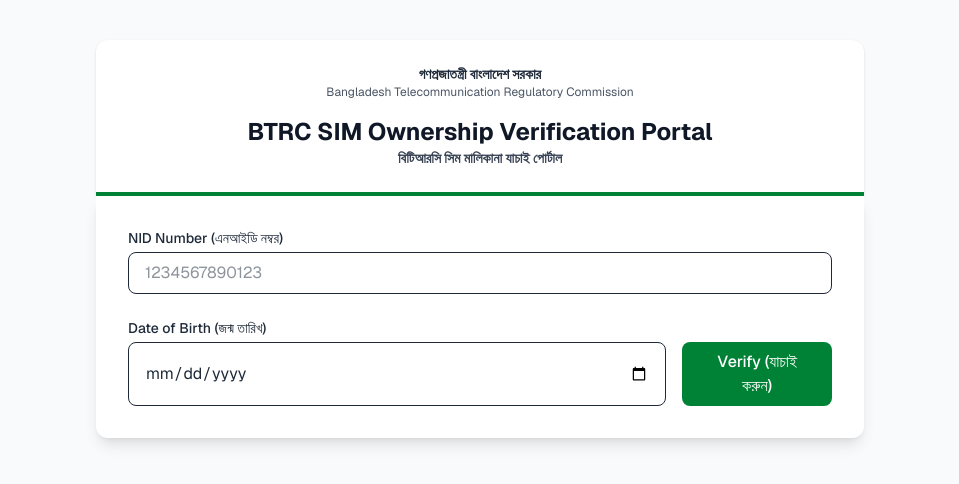
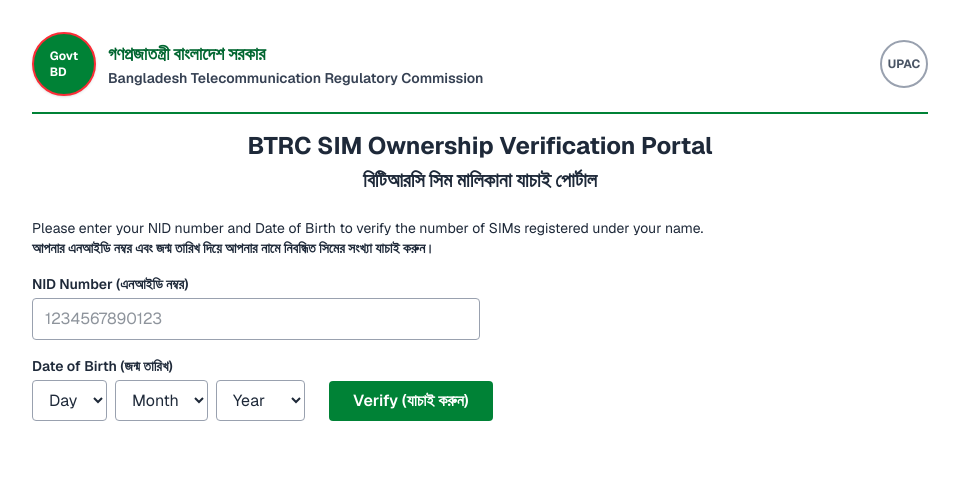
Before and after one commit to Robiul2034/sim-verifier, a Next.js app: page / in a window 1280 px wide. Shown: the top 484 px of the page, without its empty margins (160-1119 px from the left). Built offline with nearby package versions, Linux system fonts and the light colour scheme.

Commit message:
page.tsx

```diff
--- a/app/page.tsx
+++ b/app/page.tsx
@@ -1,53 +1,50 @@
 "use client";
 
 import { useState } from "react";
+import Image from "next/image";
 
 export default function Home() {
   const [step, setStep] = useState(1);
   const [nid, setNid] = useState("");
-  const [dob, setDob] = useState("");
-  const [phones, setPhones] = useState<string[]>([]);
+  const [day, setDay] = useState("");
+  const [month, setMonth] = useState("");
+  const [year, setYear] = useState("");
+
+  // ছবির মতো ৬টি ইনপুট ফিল্ড
+  const [phones, setPhones] = useState<string[]>(new Array(6).fill(""));
   const [loading, setLoading] = useState(false);
   const [results, setResults] = useState<any[] | null>(null);
 
-  // ধাপ ১: NID চেক করা
-  const handleCheckNid = async (e: React.FormEvent) => {
+  const months = ["Jan", "Feb", "Mar", "Apr", "May", "Jun", "Jul", "Aug", "Sep", "Oct", "Nov", "Dec"];
+  const days = Array.from({ length: 31 }, (_, i) => i + 1);
+  const years = Array.from({ length: 50 }, (_, i) => 2024 - i);
+
+  // Step 1: Verify Button Click
+  const handleVerifyClick = (e: React.FormEvent) => {
     e.preventDefault();
-    if (!nid || !dob) return alert("Please enter NID and DOB.");
+    if (!nid || !day || !month || !year) {
+      return alert("Please fill NID and full Date of Birth.");
+    }
+    // পরবর্তী ধাপে যাওয়া (ছবির মতো ইনপুট ফিল্ড দেখানো)
+    setStep(2);
+  };
+
+  // Step 2: Verify Multiple Phones
+  const handleVerifyPhones = async () => {
+    const filledPhones = phones.filter((p) => p.trim() !== "");
+    if (filledPhones.length === 0) return alert("Please enter at least one phone number.");
+
+    // Date Format YYYY-MM-DD (যেমন: 1987-11-03)
+    const monthNum = (months.indexOf(month) + 1).toString().padStart(2, '0');
+    const dayNum = day.padStart(2, '0');
+    const formattedDob = `${year}-${monthNum}-${dayNum}`;
 
     setLoading(true);
     try {
       const res = await fetch("/api/verify", {
         method: "POST",
         headers: { "Content-Type": "application/json" },
-        body: JSON.stringify({ action: "check_nid", nid, dob }),
-      });
-      const data = await res.json();
-
-      if (data.success) {
-        setPhones(new Array(data.sim_count).fill(""));
-        setStep(2);
-      } else {
-        alert(data.message);
-      }
-    } catch (error) {
-      alert("Network error.");
-    } finally {
-      setLoading(false);
-    }
-  };
-
-  // ধাপ ২: নাম্বার ভেরিফাই করা
-  const handleVerifyPhones = async () => {
-    const filledPhones = phones.filter((p) => p.trim() !== "");
-    if (filledPhones.length === 0) return alert("Please enter phone numbers.");
-
-    setLoading(true);
-    try {
-      const res = await fetch("/api/verify", {
-        method: "POST",
-        headers: { "Content-Type": "application/json" },
-        body: JSON.stringify({ action: "verify_phones", nid, dob, phones: filledPhones }),
+        body: JSON.stringify({ nid, dob: formattedDob, phones: filledPhones }),
       });
       const data = await res.json();
 
@@ -70,66 +67,98 @@ export default function Home() {
   };
 
   return (
-    <main className="min-h-screen bg-gray-50 flex flex-col items-center py-10 px-4 font-sans text-gray-800">
-      {/* হেডার */}
-      <div className="w-full max-w-3xl bg-white rounded-t-xl border-b-4 border-green-700 shadow-sm p-6 text-center">
-        <h2 className="text-sm font-bold">গণপ্রজাতন্ত্রী বাংলাদেশ সরকার</h2>
-        <h3 className="text-xs text-gray-600 mb-4">Bangladesh Telecommunication Regulatory Commission</h3>
-        <h1 className="text-2xl font-bold text-gray-900">BTRC SIM Ownership Verification Portal</h1>
-        <p className="text-sm font-semibold text-gray-700">বিটিআরসি সিম মালিকানা যাচাই পোর্টাল</p>
+    <main className="min-h-screen bg-white flex flex-col items-center py-8 px-4 font-sans text-gray-800">
+
+      {/* হেডার (লোগোসহ) */}
+      <div className="w-full max-w-4xl flex justify-between items-center border-b-2 border-green-700 pb-4 mb-4">
+        <div className="flex items-center gap-3">
+          {/* Bangladesh Govt Logo (Placeholder) */}
+          <div className="w-16 h-16 bg-green-700 rounded-full flex items-center justify-center text-white text-xs font-bold border-2 border-red-500 shadow">
+            Govt<br/>BD
+          </div>
+          <div>
+            <h2 className="text-lg font-bold text-green-800">গণপ্রজাতন্ত্রী বাংলাদেশ সরকার</h2>
+            <h3 className="text-sm font-semibold text-gray-700">Bangladesh Telecommunication Regulatory Commission</h3>
+          </div>
+        </div>
+        <div className="text-center">
+           {/* UPAC Logo (Placeholder) */}
+           <div className="w-12 h-12 border-2 border-gray-400 rounded-full flex items-center justify-center text-gray-600 text-xs font-bold mx-auto">
+             UPAC
+           </div>
+        </div>
       </div>
 
-      <div className="w-full max-w-3xl bg-white rounded-b-xl shadow-lg p-6 md:p-8">
-        {/* ধাপ ১ ফর্ম */}
-        {step === 1 && (
-          <form onSubmit={handleCheckNid} className="space-y-6">
-            <div>
-              <label className="block text-sm font-medium mb-1">NID Number (এনআইডি নম্বর)</label>
+      <div className="w-full max-w-4xl">
+        <h1 className="text-2xl font-bold text-center text-gray-800 mb-1">BTRC SIM Ownership Verification Portal</h1>
+        <h2 className="text-xl font-bold text-center text-gray-800 mb-6">বিটিআরসি সিম মালিকানা যাচাই পোর্টাল</h2>
+
+        {/* নির্দেশনা */}
+        <div className="mb-4 text-sm">
+          <p>Please enter your NID number and Date of Birth to verify the number of SIMs registered under your name.</p>
+          <p className="font-semibold">আপনার এনআইডি নম্বর এবং জন্ম তারিখ দিয়ে আপনার নামে নিবন্ধিত সিমের সংখ্যা যাচাই করুন।</p>
+        </div>
+
+        {/* ফর্ম সেকশন */}
+        <div className="w-full">
+          <form onSubmit={handleVerifyClick}>
+            <div className="mb-4">
+              <label className="block text-sm font-semibold mb-1">NID Number (এনআইডি নম্বর)</label>
               <input
                 type="text"
                 value={nid}
                 onChange={(e) => setNid(e.target.value)}
-                className="w-full px-4 py-2 border rounded-lg focus:ring-2 focus:ring-green-600 outline-none"
+                className="w-full md:w-1/2 px-3 py-2 border border-gray-400 rounded focus:ring-2 focus:ring-green-600 outline-none"
                 placeholder="1234567890123"
+                disabled={step === 2}
                 required
               />
             </div>
-            <div>
-              <label className="block text-sm font-medium mb-1">Date of Birth (জন্ম তারিখ)</label>
-              <div className="flex gap-4">
-                <input
-                  type="date"
-                  value={dob}
-                  onChange={(e) => setDob(e.target.value)}
-                  className="w-full px-4 py-2 border rounded-lg focus:ring-2 focus:ring-green-600 outline-none"
-                  required
-                />
-                <button type="submit" disabled={loading} className="w-full sm:w-auto px-8 py-2 bg-green-700 text-white font-medium rounded-lg hover:bg-green-800 transition disabled:opacity-50">
-                  {loading ? "Verifying..." : "Verify (যাচাই করুন)"}
+
+            <div className="mb-4">
+              <label className="block text-sm font-semibold mb-1">Date of Birth (জন্ম তারিখ)</label>
+              <div className="flex gap-2 items-center">
+                <select value={day} onChange={(e) => setDay(e.target.value)} className="px-3 py-2 border border-gray-400 rounded focus:ring-2 focus:ring-green-600 outline-none" disabled={step === 2} required>
+                  <option value="">Day</option>
+                  {days.map(d => <option key={d} value={d}>{d}</option>)}
+                </select>
+                <select value={month} onChange={(e) => setMonth(e.target.value)} className="px-3 py-2 border border-gray-400 rounded focus:ring-2 focus:ring-green-600 outline-none" disabled={step === 2} required>
+                  <option value="">Month</option>
+                  {months.map(m => <option key={m} value={m}>{m}</option>)}
+                </select>
+                <select value={year} onChange={(e) => setYear(e.target.value)} className="px-3 py-2 border border-gray-400 rounded focus:ring-2 focus:ring-green-600 outline-none" disabled={step === 2} required>
+                  <option value="">Year</option>
+                  {years.map(y => <option key={y} value={y}>{y}</option>)}
+                </select>
+
+                {step === 1 && (
+                  <button type="submit" className="ml-4 bg-green-700 text-white font-semibold py-2 px-6 rounded hover:bg-green-800 transition">
+                    Verify (যাচাই করুন)
                   </button>
+                )}
               </div>
             </div>
           </form>
-        )}
 
-        {/* ধাপ ২ ফর্ম */}
+          {/* ছবির মতো নিচের সেকশন */}
           {step === 2 && (
-          <div>
-            <div className="bg-green-50 text-green-800 p-4 rounded-lg mb-6 text-sm">
-              <p>Verification Status: <span className="font-bold">Matches</span></p>
-              <p>Total SIMs registered under this NID: <span className="font-bold">{phones.length}</span></p>
-            </div>
-            <p className="text-sm text-gray-700 mb-4">Please list the phone numbers you currently use to confirm ownership:</p>
+            <div className="mt-6 animate-fade-in">
+              <p className="text-sm font-semibold">Verification Status: <span className="text-black">Matches (যাচাইকরণ স্ট্যাটাস: মিলেছে)</span></p>
+              {/* গভর্নমেন্ট API সিম কাউন্ট দেয় না, তাই আমরা ৬টি ফিল্ড দেখাচ্ছি */}
+              <p className="text-sm font-semibold mb-4">Total SIMs registered under this NID: 6 (এই এনআইডি-র অধীনে মোট নিবন্ধিত সিম: ৬)</p>
+
+              <p className="text-sm mb-2">Please list the 6 phone numbers you currently use to confirm ownership:</p>
+              <p className="text-sm font-semibold mb-4">আপনি বর্তমানে যে ৬টি ফোন নম্বর ব্যবহার করছেন তার তালিকা দিন মালিকানা নিশ্চিত করতে:</p>
 
               <div className="grid grid-cols-1 md:grid-cols-2 gap-4 mb-6">
                 {phones.map((phone, index) => (
                   <div key={index} className="flex items-center gap-2">
-                  <span className="text-sm font-medium text-gray-500 w-14">{index + 1}. SIM</span>
+                    <span className="text-sm font-medium w-16">{index + 1}. SIM {index + 1}</span>
                     <input
                       type="text"
                       value={phone}
                       onChange={(e) => handlePhoneChange(index, e.target.value)}
-                    className="w-full px-4 py-2 border rounded-lg focus:ring-2 focus:ring-green-600 outline-none font-mono"
+                      className="w-full px-3 py-1.5 border border-gray-400 rounded focus:ring-2 focus:ring-green-600 outline-none"
                       placeholder="01XXXXXXXXX"
                     />
                   </div>
@@ -137,8 +166,8 @@ export default function Home() {
               </div>
 
               <div className="text-center">
-              <button onClick={handleVerifyPhones} disabled={loading} className="px-8 py-3 bg-green-700 text-white font-medium rounded-lg hover:bg-green-800 transition disabled:opacity-50">
-                {loading ? "Checking Numbers..." : "Confirm Ownership (মালিকানা নিশ্চিত করুন)"}
+                <button onClick={handleVerifyPhones} disabled={loading} className="bg-green-800 text-white font-semibold py-2 px-8 rounded hover:bg-green-900 transition disabled:opacity-50">
+                  {loading ? "Checking..." : "Confirm Ownership (মালিকানা নিশ্চিত করুন)"}
                 </button>
               </div>
             </div>
@@ -146,17 +175,14 @@ export default function Home() {
 
           {/* রেজাল্ট সেকশন */}
           {results && (
-          <div className="mt-8 pt-6 border-t border-gray-200">
+            <div className="mt-8 pt-6 border-t border-gray-300">
               <h3 className="text-lg font-bold mb-4">Verification Results</h3>
               <div className="space-y-2">
                 {results.map((res, idx) => (
-                <div key={idx} className={`flex justify-between items-center p-3 rounded-lg border ${res.status === "Verified" ? "bg-green-50 border-green-200" : "bg-red-50 border-red-200"}`}>
-                  <div className="flex items-center gap-3">
-                    <span>{res.status === "Verified" ? "✅" : "❌"}</span>
-                    <span className="font-mono font-medium">{res.phone}</span>
-                  </div>
-                  <span className={`text-sm font-semibold ${res.status === "Verified" ? "text-green-700" : "text-red-700"}`}>
-                    {res.message}
+                  <div key={idx} className={`flex justify-between items-center p-3 border rounded ${res.status === "Verified" ? "bg-green-50 border-green-300" : "bg-red-50 border-red-300"}`}>
+                    <span className="font-mono text-gray-800 font-medium">{res.phone}</span>
+                    <span className={`text-sm font-bold ${res.status === "Verified" ? "text-green-700" : "text-red-700"}`}>
+                      {res.status === "Verified" ? "Verified Successfully" : res.message}
                     </span>
                   </div>
                 ))}
@@ -164,6 +190,7 @@ export default function Home() {
             </div>
           )}
         </div>
+      </div>
     </main>
   );
 }
```
Lines whose indentation alone changed are shown as unchanged.
